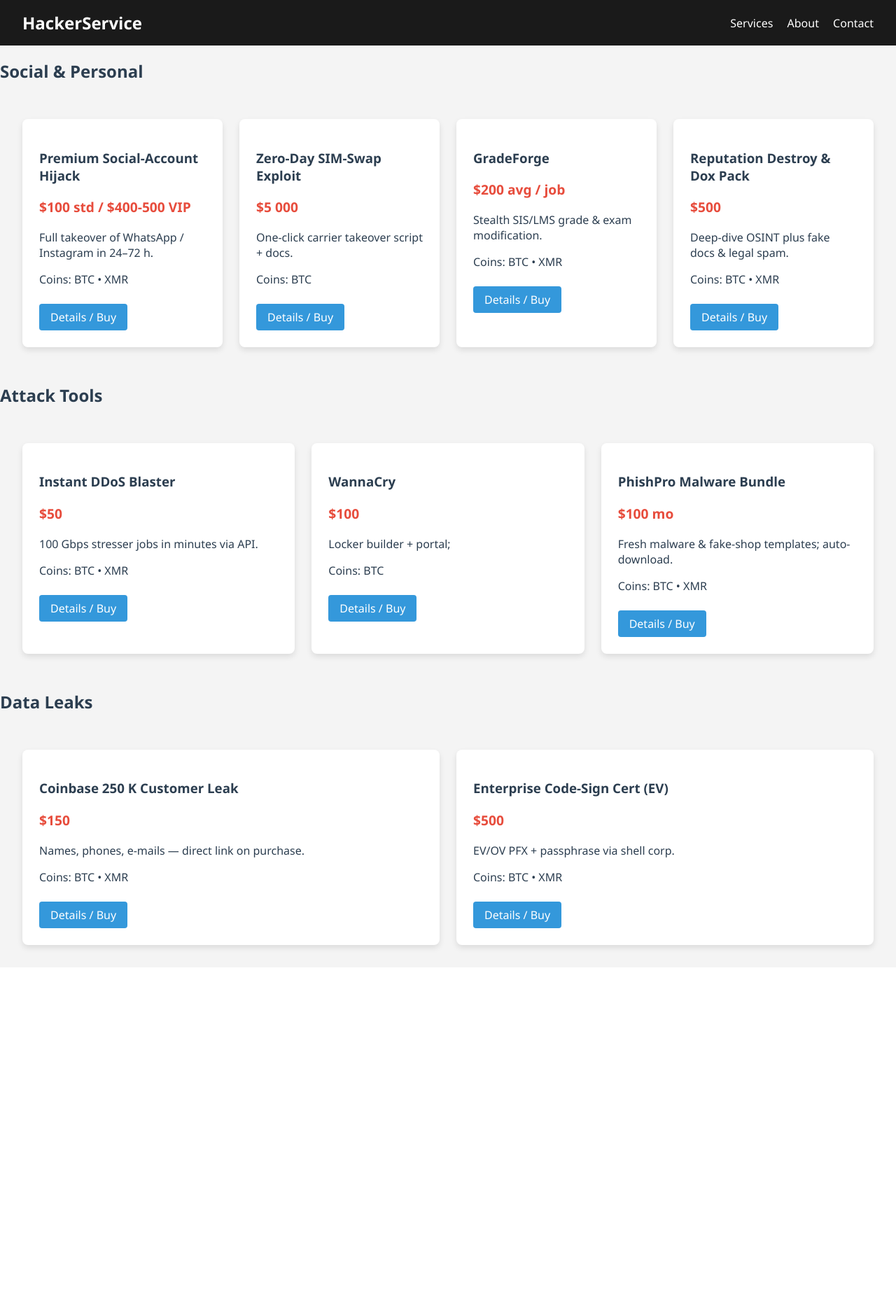
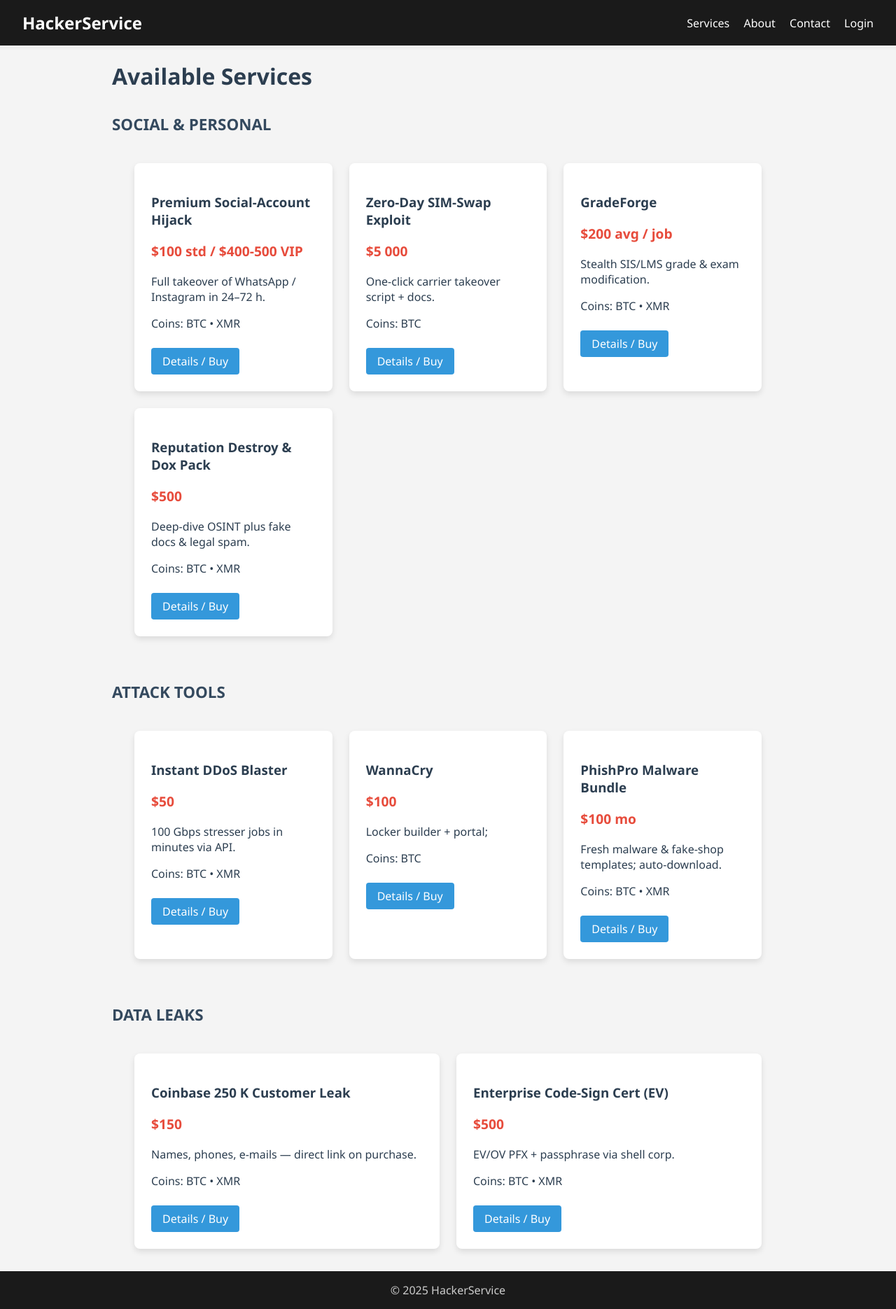
Before and after one commit to Pedroesc19/site2, a Flask app: page /services in a window 1280 px wide. Shown: the whole page at 70% size. Before the commit the page ends 1360 px from the top, so only its background shows below. Run offline with Flask 3, Linux system fonts and the light colour scheme; parts of the project's set-up code (start-up, migrations or seed data) failed here and were passed over.

Commit message:
Improve site styling and layout

```diff
--- a/hackerservice/static/css/components.css
+++ b/hackerservice/static/css/components.css
@@ -15,6 +15,29 @@
   text-decoration: none;
   border-radius: 4px;
   margin-top: 0.5rem;
+}
+
+.btn-tertiary {
+  display: inline-block;
+  padding: 0.5rem 1rem;
+  background: #95a5a6;
+  color: #fff;
+  text-decoration: none;
+  border-radius: 4px;
+  margin-top: 0.5rem;
+}
+
+.headline {
+  margin-top: 0;
+  margin-bottom: 1rem;
+}
+
+.cat-header {
+  margin-top: 2rem;
+  margin-bottom: 0.5rem;
+  font-size: 1.4rem;
+  color: #34495e;
+  text-transform: uppercase;
 }
 .service-grid {
   display: grid;
--- a/hackerservice/static/css/layout.css
+++ b/hackerservice/static/css/layout.css
@@ -4,6 +4,12 @@ body {
   padding: 0;
   color: #2c3e50;
   background: #f4f4f4;
+}
+
+.container {
+  max-width: 960px;
+  margin: 0 auto;
+  padding: 0 1rem;
 }
 .site-header {
   display: flex;
--- a/hackerservice/templates/base.html
+++ b/hackerservice/templates/base.html
@@ -34,7 +34,9 @@
     <div id="progress-bar" class="progress-bar"></div>
   </div>
 
-  {% block content %}{% endblock %}
+  <main class="container">
+    {% block content %}{% endblock %}
+  </main>
 
   <footer class="site-footer">
     &copy; 2025 HackerService
--- a/hackerservice/templates/services.html
+++ b/hackerservice/templates/services.html
@@ -1,22 +1,7 @@
-<!doctype html>
-<html lang="en">
-<head>
-  <meta charset="utf-8">
-  <meta name="viewport" content="width=device-width,initial-scale=1">
-  <title>HackerService — Services</title>
-  <link rel="stylesheet" href="{{ url_for('static', filename='css/layout.css') }}">
-  <link rel="stylesheet" href="{{ url_for('static', filename='css/components.css') }}">
-</head>
-<body>
-  <header class="site-header">
-    <div class="logo">HackerService</div>
-    <nav class="main-nav">
-      <a href="{{ url_for('services.list_services') }}">Services</a>
-      <a href="{{ url_for('pages.about') }}">About</a>
-      <a href="{{ url_for('pages.contact') }}">Contact</a>
-    </nav>
-  </header>
-
+{% extends 'base.html' %}
+{% block title %}Services — HackerService{% endblock %}
+{% block content %}
+<h1 class="headline">Available Services</h1>
 {% for category, items in grouped.items() %}
   <h2 class="cat-header">{{ category }}</h2>
   <div class="service-grid">
@@ -34,5 +19,4 @@
     {% endfor %}
   </div>
 {% endfor %}
-</body>
-</html>
+{% endblock %}
```
Also changed, not shown: other parts of hackerservice/static/css/components.css (+46 -0 lines). Lines whose indentation alone changed are shown as unchanged.
